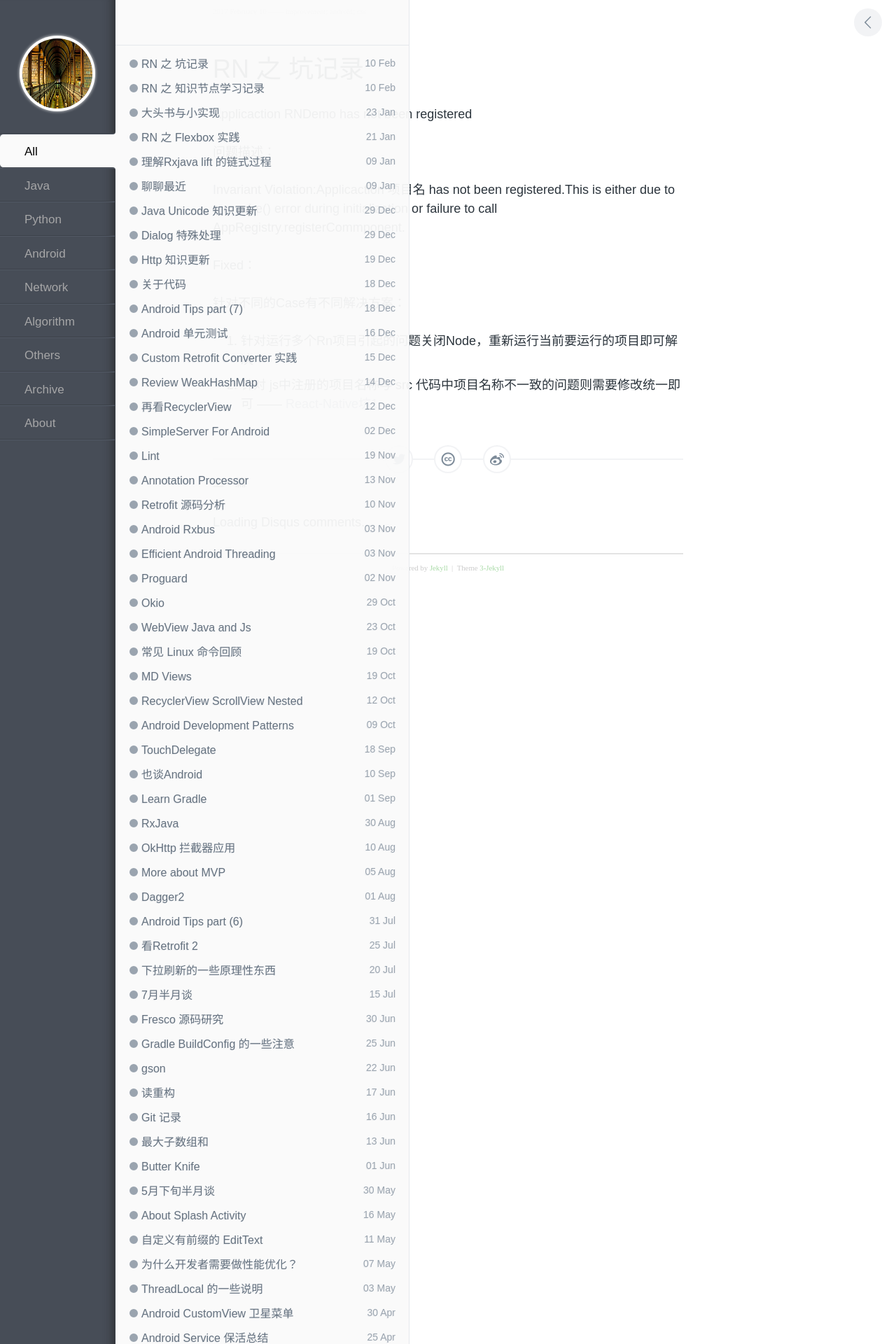
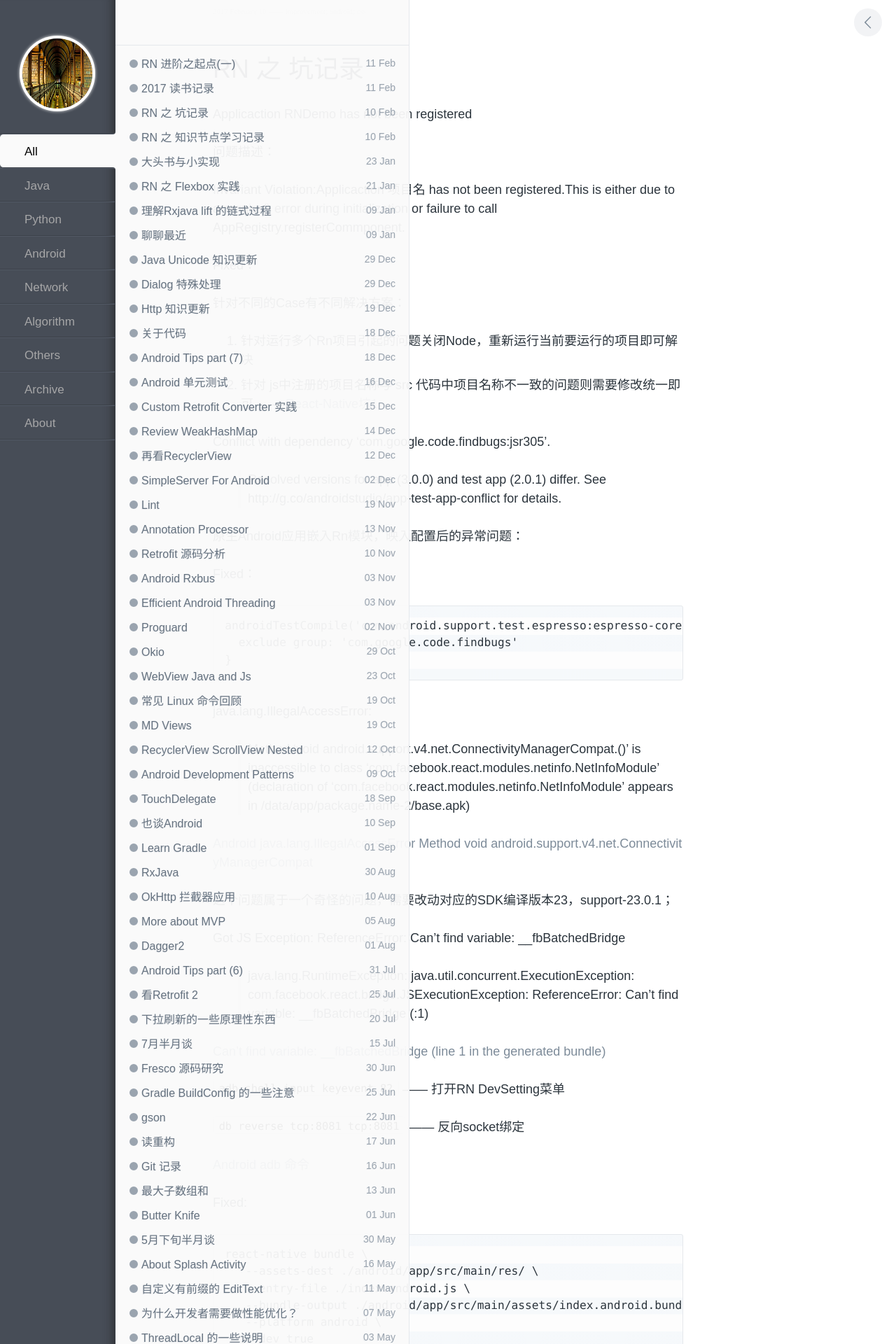
Before and after one commit to enlipan/enlipan.github.io, a Jekyll site: the page built from _posts/2017-02-10-rn-problems.md, in a window 1280 px wide. Shown: the top 1920 px of the page at 70% size. Built offline with Jekyll 4.4.1, drawn with Linux system fonts in a browser that asks for light colours; nearby versions of some CDN libraries; comment, search, counter and statistics services are not loaded; some of the changed text lies outside the part shown.

Commit message:
post pages react-native android

```diff
--- a/_posts/2017-02-10-rn-problems.md
+++ b/_posts/2017-02-10-rn-problems.md
@@ -17,3 +17,112 @@
 
 1. 针对运行多个Rn项目引起的问题关闭Node，重新运行当前要运行的项目即可解决
 2. 针对 js中注册的项目名称与 src 代码中项目名称不一致的问题则需要修改统一即可 —— [React-Native坑1](http://www.jianshu.com/p/82a09063e61c)
+
+
+####  Conflict with dependency 'com.google.code.findbugs:jsr305'.
+
+> Resolved versions for app (3.0.0) and test app (2.0.1) differ. See http://g.co/androidstudio/app-test-app-conflict for details.
+
+原生Android应用嵌入Rn模块，映入配置后的异常问题：
+
+Fixed：
+
+{% highlight xml %}
+
+androidTestCompile('com.android.support.test.espresso:espresso-core:2.2.2') {
+  exclude group: 'com.google.code.findbugs'
+}
+
+{% endhighlight  %}
+
+#### java.lang.IllegalAccessError:
+
+>  Method 'void android.support.v4.net.ConnectivityManagerCompat.()' is inaccessible to class 'com.facebook.react.modules.netinfo.NetInfoModule' (declaration of 'com.facebook.react.modules.netinfo.NetInfoModule' appears in /data/app/package.name-2/base.apk)
+
+
+[Android java.lang.IllegalAccessError Method void android.support.v4.net.ConnectivityManagerCompat](https://github.com/facebook/react-native/issues/6152#issuecomment-200759453)
+
+这个问题属于一个奇怪的问题，需要改动对应的SDK编译版本23，support-23.0.1；
+
+####  Got JS Exception: ReferenceError: Can't find variable: \_\_fbBatchedBridge
+
+>  java.lang.RuntimeException: java.util.concurrent.ExecutionException: com.facebook.react.bridge.JSExecutionException: ReferenceError: Can't find variable: \_\_fbBatchedBridge (<unknown file>:1)
+
+[Can't find variable: __fbBatchedBridge (line 1 in the generated bundle)](https://github.com/facebook/react-native/issues/4881)
+
+`adb shell input keyevent 82` —— 打开RN DevSetting菜单
+
+`db reverse tcp:8081 tcp:8081` —— 反向socket绑定
+
+[Android adb 命令](http://www.cnblogs.com/pixy/p/4739040.html)
+
+Fixed:
+{% highlight xml %}
+
+react-native bundle \
+   --assets-dest ./android/app/src/main/res/ \
+   --entry-file ./index.android.js \
+   --bundle-output ./android/app/src/main/assets/index.android.bundle \
+   --platform android \
+   --dev true
+
+{% endhighlight  %}
+
+React应用Bundle生成以及打包，输出到对应位置；
+
+#### Got JS Exception: TypeError: undefined is not a function (evaluating '(bridgeConfig.remoteModuleConfig||[]).forEach')
+
+
+Fixed:
+
+{% highlight xml %}
+
+allprojects {
+    repositories {
+        jcenter()
+        maven {
+          // All of React Native (JS, Android binaries) is installed from npm
+          url "$rootDir/node_modules/react-native/android"
+        }
+    }
+}
+
+{% endhighlight  %}
+
+该url路径配置错误导致的问题，注意该路径位置的匹配，该路径可以加载 node_modules 文件夹中 react-native本地最新版本库；
+
+#### sdk版本覆盖
+
+<uses-sdk tools:overrideLibrary="com.facebook.react"/>
+
+React-Native对编译版本和最小编译版本都有要求，它需要app的build.gradle文件的minSdkVersion为16，Demo项目创建时最低版本为15甚至更低，这里需要在app的AndroidManifest.xml加入该声明；
+
+### 终极方案
+
+最初自己根据创建Demo后实现将RN嵌入到原声Demo应用中时将上面的坑逐一踩了遍，再其后二次创建时采用了一个issue中的方案，更换移动目录的形式竟然避开了所有的问题直接嵌入成功；
+
+原始目录结构：
+
+> ReactNativeHybride
+> >  app
+> >  build
+> >  gradle
+> >  .......(其他原生应用文件)
+
+在根目录下创建 android 文件夹目录，将原生应用文件均移动置 android 文件夹中，退出应用重新选择下层android 目录导入项目，之后再在根目录下进行 npm 初始化：
+
+> ReactNativeHybride
+> android
+> > app
+> > ...
+> node_modules
+> index.android.js
+> package.json
+
+---
+
+Quote：
+
+[React Native移植原生Android项目](http://www.lcode.org/react-native%E7%A7%BB%E6%A4%8D%E5%8E%9F%E7%94%9Fandroid%E9%A1%B9%E7%9B%AE-%E5%B7%B2%E6%9B%B4%E6%96%B0%E7%89%88%E6%9C%AC/)
+
+[learning-react-native](https://trello.com/b/Lbq1o6L9/learning-react-native)
```
Also changed, not shown: _posts/2017-02-10-rn-learn-notes.md (+4 -1 lines), _posts/2017-02-11-reading-in-2017.md (added, +17 -0 lines), _posts/2017-02-11-rn-high-level.md (added, +38 -0 lines).
